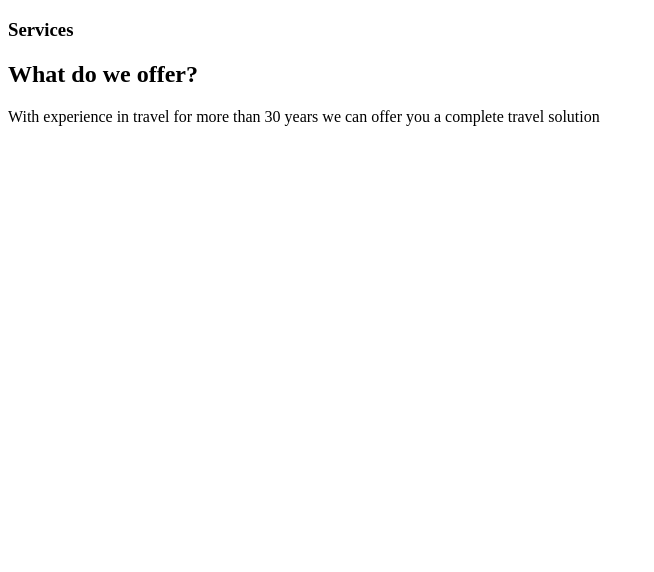
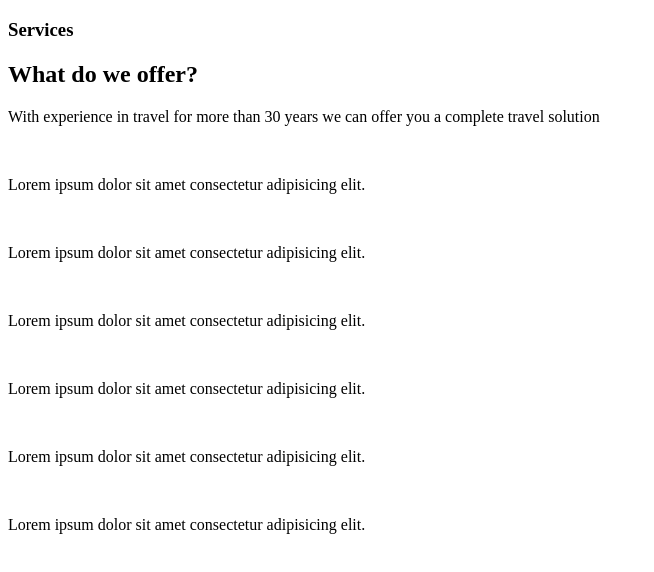
Before and after one commit to JesusAr9/image-based-web-project, a plain HTML site: page index.html in a window 1280 px wide. Shown: the whole page, without its empty margins (0-654 px from the left). Drawn offline with Linux system fonts and the light colour scheme.

Commit message:
Creadas secciones por cada opcion ofrecida

```diff
--- a/index.html
+++ b/index.html
@@ -16,7 +16,27 @@
         </section>
         <section>
             <img src="" alt="">
-            <p></p>
+            <p>Lorem ipsum dolor sit amet consectetur adipisicing elit.</p>
+        </section>
+        <section>
+            <img src="" alt="">
+            <p>Lorem ipsum dolor sit amet consectetur adipisicing elit.</p>
+        </section>
+        <section>
+            <img src="" alt="">
+            <p>Lorem ipsum dolor sit amet consectetur adipisicing elit.</p>
+        </section>
+        <section>
+            <img src="" alt="">
+            <p>Lorem ipsum dolor sit amet consectetur adipisicing elit.</p>
+        </section>
+        <section>
+            <img src="" alt="">
+            <p>Lorem ipsum dolor sit amet consectetur adipisicing elit.</p>
+        </section>
+        <section>
+            <img src="" alt="">
+            <p>Lorem ipsum dolor sit amet consectetur adipisicing elit.</p>
         </section>
     </main>
     <footer></footer>
```
